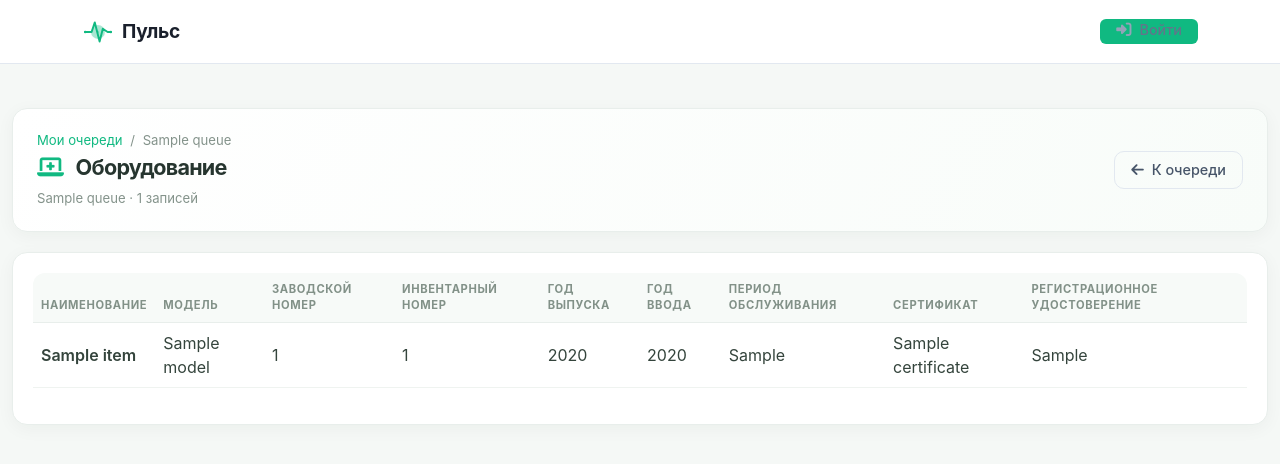
After one commit to Mi-Gear/Pulse, a Python web app: template templates/queue_equipment.html in a window 1280 px wide. The commit adds this page. Shown: the top 464 px of the page. Run offline with Jinja, Linux system fonts and the light colour scheme; the template is opened without the code that fills it: most values are stand-ins (such as "Sample title", 1, 10 or a date in 2020).

Commit message:
Add equipment page to queue cards

```diff
--- a/models.py
+++ b/models.py
@@ -243,6 +243,10 @@ class Equipment(db.Model):
 
     certificate = db.Column(db.Text, nullable=True)
     registration_certificate = db.Column(db.Text, nullable=True)
+    maintenance_period = db.Column(db.Text, nullable=True)
+
+    queue_id = db.Column(db.Integer, db.ForeignKey('queue.id'), nullable=True, index=True)
+    queue = db.relationship('Queue', backref=db.backref('equipment', lazy=True))
 
     source_sheet = db.Column(db.Text, nullable=True)
 
--- a/templates/my_queues.html
+++ b/templates/my_queues.html
@@ -142,6 +142,9 @@
                             <a href="{{ url_for('queue_detail.queue_detail', queue_id=queue.id) }}" class="btn btn-primary-gradient btn-sm">
                                 <i class="fas fa-eye me-1"></i> Перейти
                             </a>
+                            <a href="{{ url_for('queue_detail.queue_equipment', queue_id=queue.id) }}" class="btn btn-outline-modern btn-sm">
+                                <i class="fas fa-laptop-medical me-1"></i> Оборудование
+                            </a>
 
                             {% if current_user.role == 0 %}
                                 <a href="{{ url_for('queue_mgmt.admin_queue_edit', queue_id=queue.id) }}" class="btn btn-outline-modern btn-sm">
--- /dev/null
+++ b/templates/queue_equipment.html
@@ -0,0 +1,66 @@
+{% extends "base.html" %}
+
+{% block content %}
+<div class="d-flex justify-content-between align-items-center flex-wrap gap-3 mb-4">
+    <div>
+        <div class="text-muted small mb-1">
+            <a href="{{ url_for('my_queues.my_queues') }}" class="text-decoration-none">Мои очереди</a>
+            <span class="mx-1">/</span>
+            {{ queue.name }}
+        </div>
+        <h4 class="mb-1 fw-semibold">
+            <i class="fas fa-laptop-medical me-2" style="color: var(--primary);"></i>
+            Оборудование
+        </h4>
+        <span class="text-muted small">{{ queue.name }} · {{ equipment|length }} записей</span>
+    </div>
+    <a href="{{ url_for('queue_detail.queue_detail', queue_id=queue.id) }}" class="btn btn-outline-modern btn-sm">
+        <i class="fas fa-arrow-left me-1"></i> К очереди
+    </a>
+</div>
+
+<div class="card-modern">
+    <div class="card-body">
+        {% if equipment %}
+            <div class="table-responsive">
+                <table class="table align-middle">
+                    <thead>
+                        <tr>
+                            <th>Наименование</th>
+                            <th>Модель</th>
+                            <th>Заводской номер</th>
+                            <th>Инвентарный номер</th>
+                            <th>Год выпуска</th>
+                            <th>Год ввода</th>
+                            <th>Период обслуживания</th>
+                            <th>Сертификат</th>
+                            <th>Регистрационное удостоверение</th>
+                        </tr>
+                    </thead>
+                    <tbody>
+                        {% for item in equipment %}
+                            <tr>
+                                <td class="fw-semibold">{{ item.equipment_name or '—' }}</td>
+                                <td>{{ item.model or '—' }}</td>
+                                <td>{{ item.serial_number or '—' }}</td>
+                                <td>{{ item.inventory_number or '—' }}</td>
+                                <td>{{ item.production_year or '—' }}</td>
+                                <td>{{ item.commissioning_year or '—' }}</td>
+                                <td>{{ item.maintenance_period or '—' }}</td>
+                                <td>{{ item.certificate or '—' }}</td>
+                                <td>{{ item.registration_certificate or '—' }}</td>
+                            </tr>
+                        {% endfor %}
+                    </tbody>
+                </table>
+            </div>
+        {% else %}
+            <div class="text-center py-5">
+                <i class="fas fa-box-open mb-3" style="font-size: 2rem; color: var(--gray-400);"></i>
+                <h5 class="fw-semibold">Оборудование не найдено</h5>
+                <p class="text-muted mb-0">Для этой очереди пока нет записей в базе данных.</p>
+            </div>
+        {% endif %}
+    </div>
+</div>
+{% endblock %}
```
Also changed, not shown: core/queue_detail.py (+20 -1 lines).
